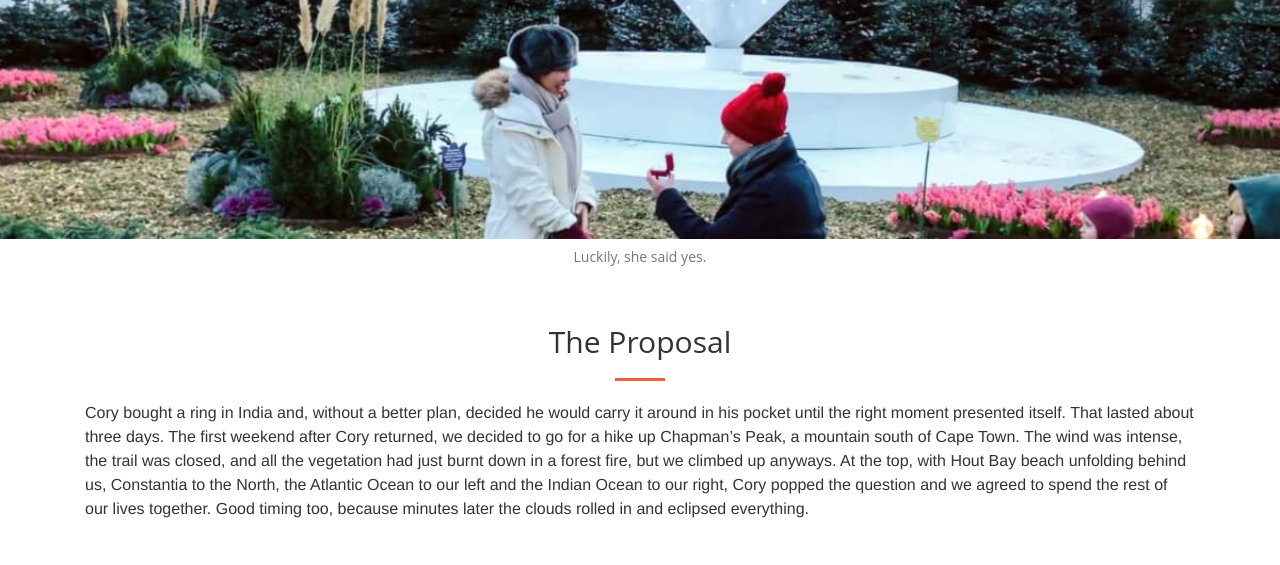
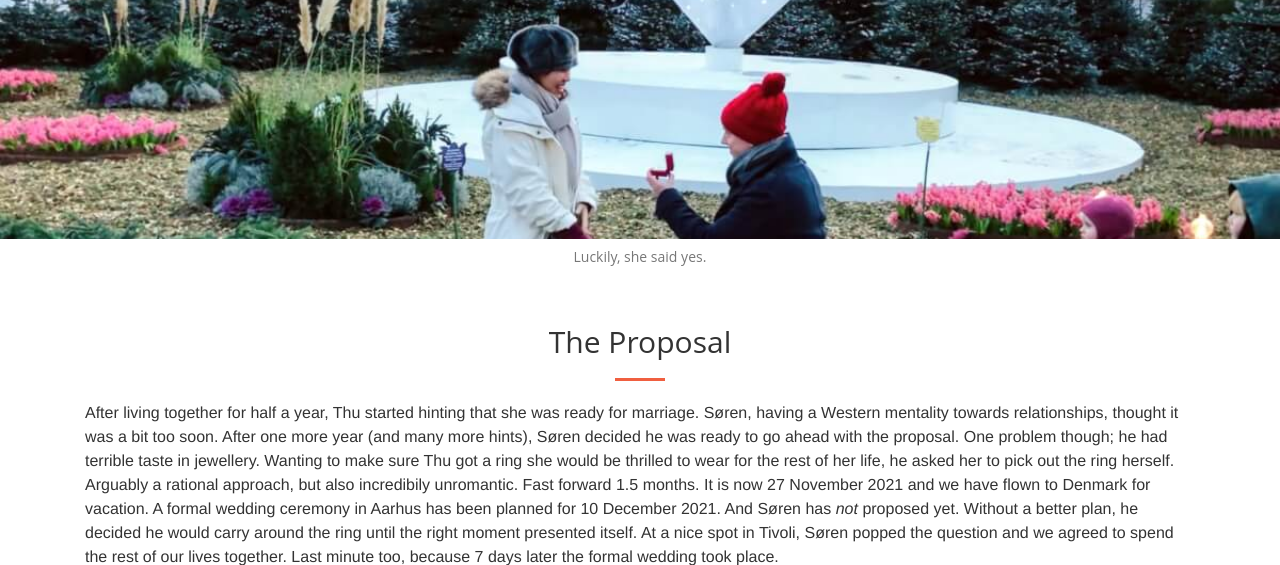
Before and after one commit to Soeren-Thu-Wedding/Soeren-Thu-Wedding.github.io, a Django app: page / in a window 1280 px wide. Shown: the part 5935-6500 px from the top of the page. Run offline with Django 3.2, Linux system fonts and the light colour scheme; some libraries are stand-ins or nearby versions.

Commit message:
Write proposal

```diff
--- a/bigday/templates/partials/proposal.html
+++ b/bigday/templates/partials/proposal.html
@@ -8,17 +8,20 @@
       <h2 class="section-heading text-center">The Proposal</h2>
       <hr class="primary" />
       <p>
-        Cory bought a ring in India and, without a better plan, decided he would
-        carry it around in his pocket until the right moment presented itself.
-        That lasted about three days. The first weekend after Cory returned, we
-        decided to go for a hike up Chapman’s Peak, a mountain south of Cape
-        Town. The wind was intense, the trail was closed, and all the vegetation
-        had just burnt down in a forest fire, but we climbed up anyways. At the
-        top, with Hout Bay beach unfolding behind us, Constantia to the North,
-        the Atlantic Ocean to our left and the Indian Ocean to our right, Cory
-        popped the question and we agreed to spend the rest of our lives
-        together. Good timing too, because minutes later the clouds rolled in
-        and eclipsed everything.
+        After living together for half a year, Thu started hinting that she was ready
+        for marriage. Søren, having a Western mentality towards relationships, thought
+        it was a bit too soon. After one more year (and many more hints), Søren decided
+        he was ready to go ahead with the proposal. One problem though; he had
+        terrible taste in jewellery. Wanting to make sure Thu got a ring she would be
+        thrilled to wear for the rest of her life, he asked her to pick out the
+        ring herself. Arguably a rational approach, but also incredibily unromantic.
+        Fast forward 1.5 months. It is now 27 November 2021 and we have flown to Denmark
+        for vacation. A formal wedding ceremony in Aarhus has been planned for 10 December 2021.
+        And Søren has <i>not</i> proposed yet. Without a better plan, he decided he
+        would carry around the ring until the right moment presented itself.
+        At a nice spot in Tivoli, Søren popped the question and we agreed to spend
+        the rest of our lives together.
+        Last minute too, because 7 days later the formal wedding took place.
       </p>
     </div>
   </div>
--- a/runtime.txt
+++ b/runtime.txt
@@ -1 +1 @@
-python-3.9.11
+python-3.9.12
```
